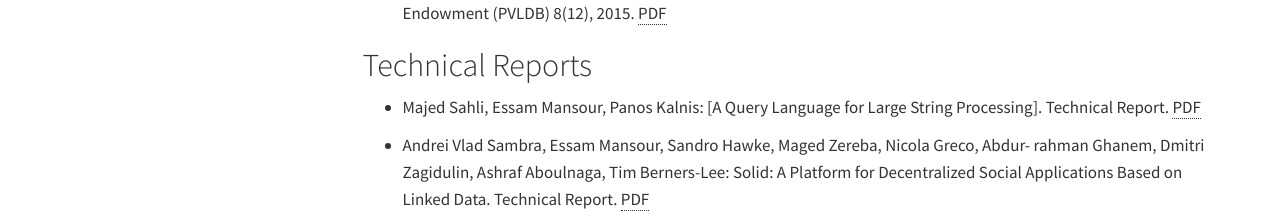
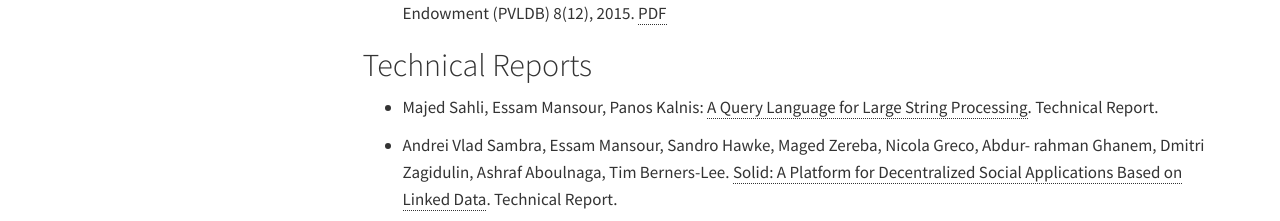
Before and after one commit to mansoure/mansoure.github.io, a Jekyll site: the page built from publications/index.md, in a window 1280 px wide and 900 px high, scrolled down 2042 px. Shown: the part 676-897 px from the top of the window. Built offline with Jekyll 4.4.1, drawn with Linux system fonts in a browser that asks for light colours; comment, search, counter and statistics services are not loaded.

Commit message:
update publications

```diff
--- a/publications/index.md
+++ b/publications/index.md
@@ -94,7 +94,7 @@ A complete list of my publications is available at [DBLP](http://dblp.uni-trier.
 
 ## Technical Reports
 
-- Majed Sahli, Essam Mansour, Panos Kalnis: [A Query Language for Large String Processing]. Technical Report. [PDF](/publications/paper/StarQL-TR-201744.pdf)
+- Majed Sahli, Essam Mansour, Panos Kalnis: [A Query Language for Large String Processing](/publications/paper/StarQL-TR-201744.pdf). Technical Report.
 
 
-- Andrei Vlad Sambra, Essam Mansour, Sandro Hawke, Maged Zereba, Nicola Greco, Abdur- rahman Ghanem, Dmitri Zagidulin, Ashraf Aboulnaga, Tim Berners-Lee: Solid: A Platform for Decentralized Social Applications Based on Linked Data. Technical Report. [PDF](/publications/paper/solid_protocols.pdf)
+- Andrei Vlad Sambra, Essam Mansour, Sandro Hawke, Maged Zereba, Nicola Greco, Abdur- rahman Ghanem, Dmitri Zagidulin, Ashraf Aboulnaga, Tim Berners-Lee. [Solid: A Platform for Decentralized Social Applications Based on Linked Data](/publications/paper/solid_protocols.pdf). Technical Report.
```
